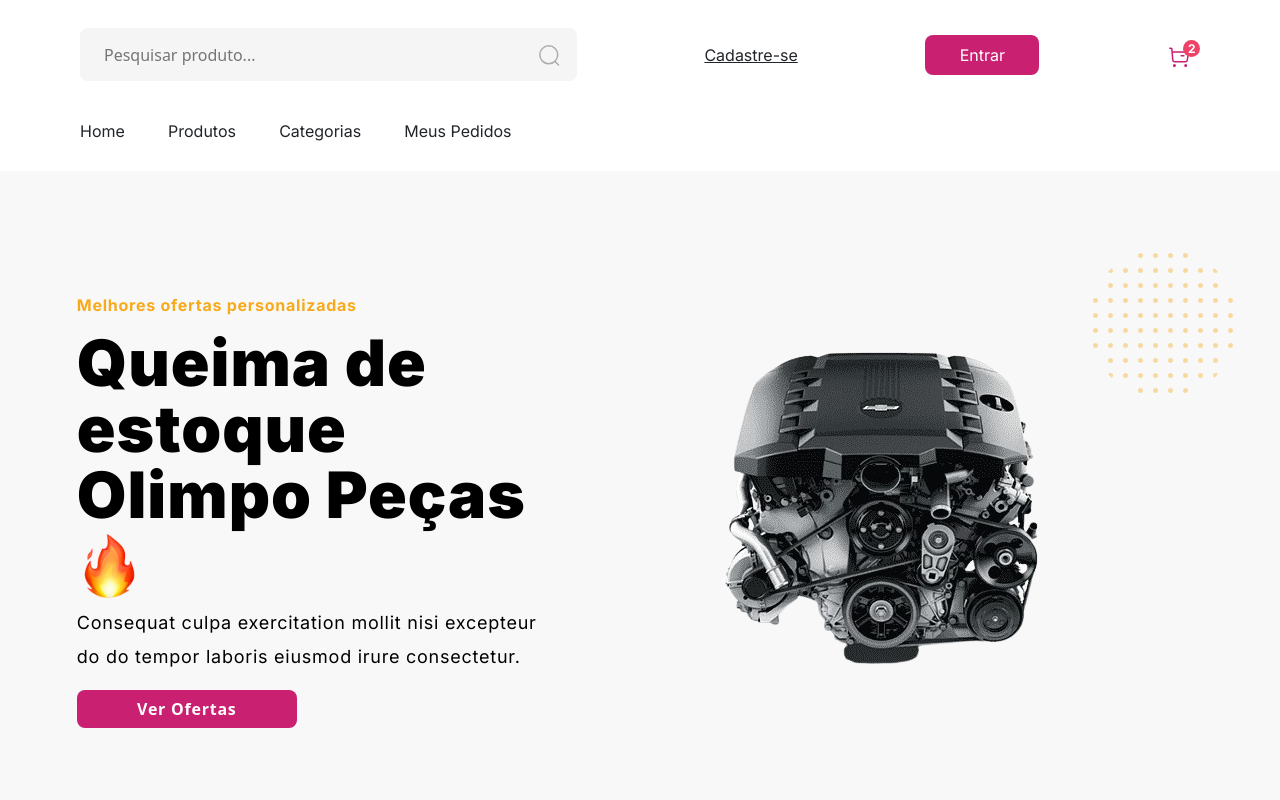
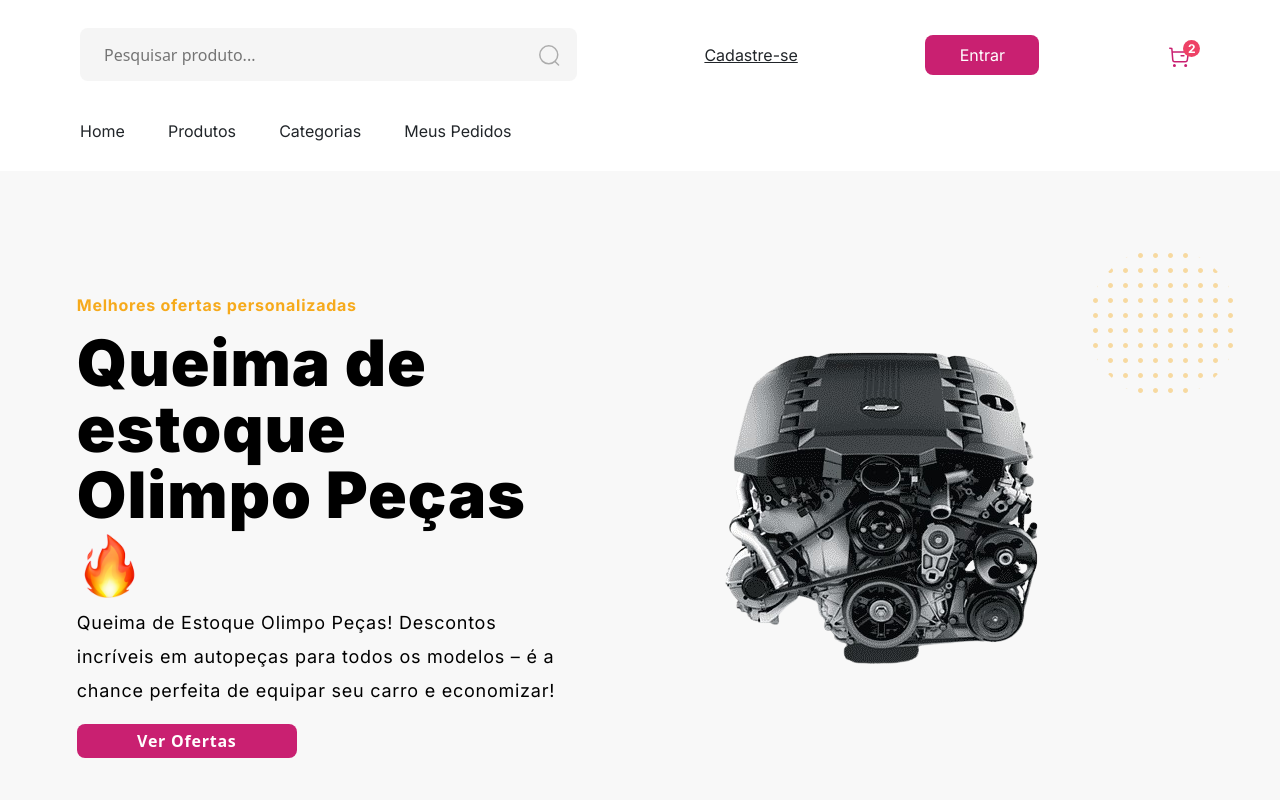
Before and after one commit to vaghenrique/FSN5-GRUPO02-AUTOPECAS, a React (Vite) app: page / in a window 1280 px wide. Shown: the top 800 px of the page. Built offline with nearby package versions, Linux system fonts and the light colour scheme; no server answers.

Commit message:
Adicionando texto e arrumando o loop no carousel

```diff
--- a/src/ui/components/Carousel/Carousel.jsx
+++ b/src/ui/components/Carousel/Carousel.jsx
@@ -14,7 +14,7 @@
   return (
     <>
 
-      <div id="carouselExampleDark" className="carousel carousel-dark slide">
+      <div id="carouselExampleDark" className="carousel carousel-dark slide" data-bs-wrap="true" data-bs-ride="carousel">
         <div className="carousel-indicators">
           <button type="button" data-bs-target="#carouselExampleDark" data-bs-slide-to="0" className="active"
             aria-current="true" aria-label="Slide 1"></button>
@@ -26,15 +26,14 @@
             aria-label="Slide 4"></button>
         </div>
         <div className="carousel-inner">
-          <div className="carousel-item active" data-bs-interval="10000">
+          <div className="carousel-item active" data-bs-interval="5000">
             <div className="carousel-item-row">
               <div className="hero">
                 <div className="texto-ofertas">
                   <h6 className="sub-titulo">Melhores ofertas personalizadas</h6>
                   <h1 className="titulo">Queima de estoque Olimpo Peças <img src={fire} alt="fire" /></h1>
                   <p className="texto">
-                    Consequat culpa exercitation mollit nisi excepteur do do
-                    tempor laboris eiusmod irure consectetur.
+                  Queima de Estoque Olimpo Peças! Descontos incríveis em autopeças para todos os modelos – é a chance perfeita de equipar seu carro e economizar!
                   </p>
                   <button className="oferta"><Link to="/ProductList">Ver Ofertas</Link></button>
                 </div>
@@ -52,8 +51,7 @@
                   <h6 className="sub-titulo">Melhores ofertas personalizadas</h6>
                   <h1 className="titulo">Queima de estoque Olimpo Peças<img src={fire} alt="fire" /></h1>
                   <p className="texto">
-                    Consequat culpa exercitation mollit nisi excepteur do do
-                    tempor laboris eiusmod irure consectetur.
+                  Queima de Estoque Olimpo Peças! Descontos incríveis em autopeças para todos os modelos – é a chance perfeita de equipar seu carro e economizar!
                   </p>
                   <button className="oferta"><Link to="/ProductList">Ver Ofertas</Link></button>
                 </div>
@@ -71,8 +69,7 @@
                   <h6 className="sub-titulo">Melhores ofertas personalizadas</h6>
                   <h1 className="titulo">Queima de estoque Olimpo Peças<img src={fire} alt="fire" /></h1>
                   <p className="texto">
-                    Consequat culpa exercitation mollit nisi excepteur do do
-                    tempor laboris eiusmod irure consectetur.
+                  Queima de Estoque Olimpo Peças! Descontos incríveis em autopeças para todos os modelos – é a chance perfeita de equipar seu carro e economizar!
                   </p>
                   <button className="oferta"><Link to="/ProductList">Ver Ofertas</Link></button>
                 </div>
@@ -90,8 +87,7 @@
                   <h6 className="sub-titulo">Melhores ofertas personalizadas</h6>
                   <h1 className="titulo">Queima de estoque Olimpo Peças<img src={fire} alt="fire" /></h1>
                   <p className="texto">
-                    Consequat culpa exercitation mollit nisi excepteur do do
-                    tempor laboris eiusmod irure consectetur.
+                  Queima de Estoque Olimpo Peças! Descontos incríveis em autopeças para todos os modelos – é a chance perfeita de equipar seu carro e economizar!
                   </p>
                   <button className="oferta"><Link to="/ProductList">Ver Ofertas</Link></button>
                 </div>
```
